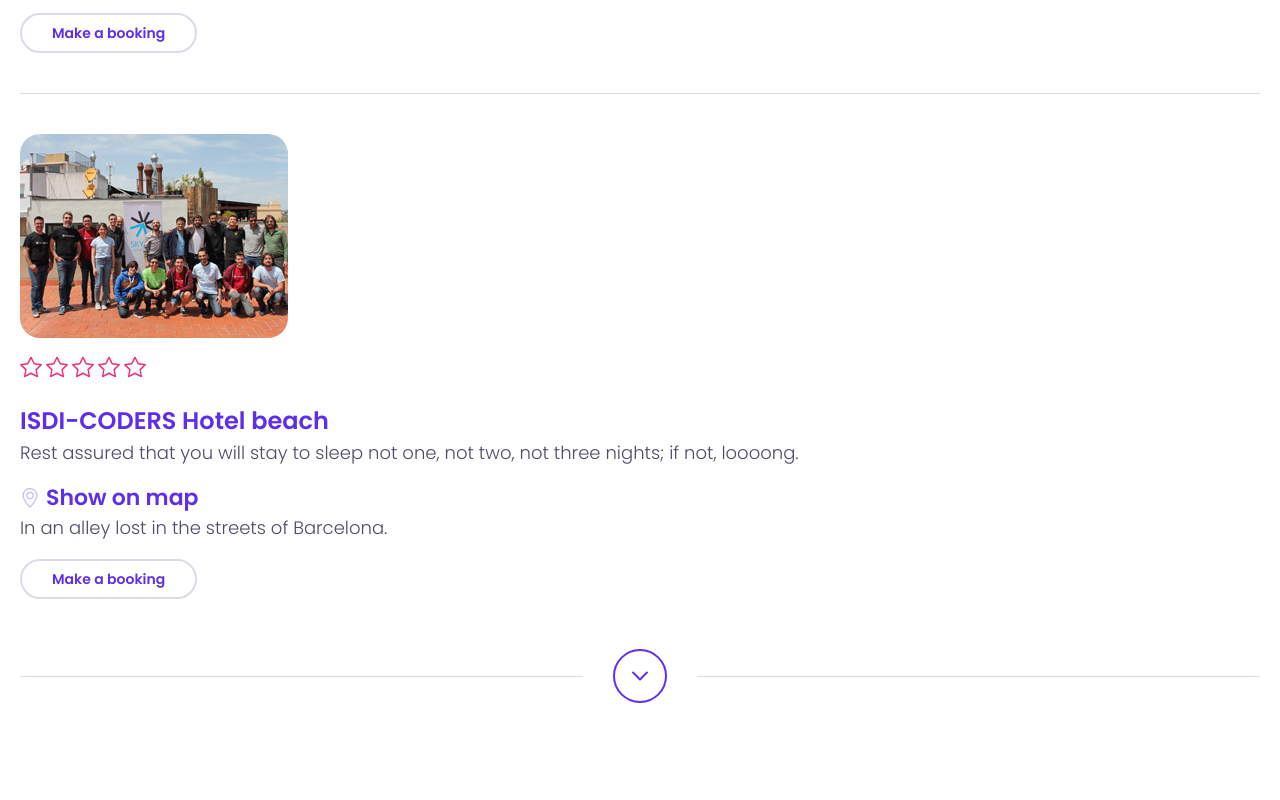
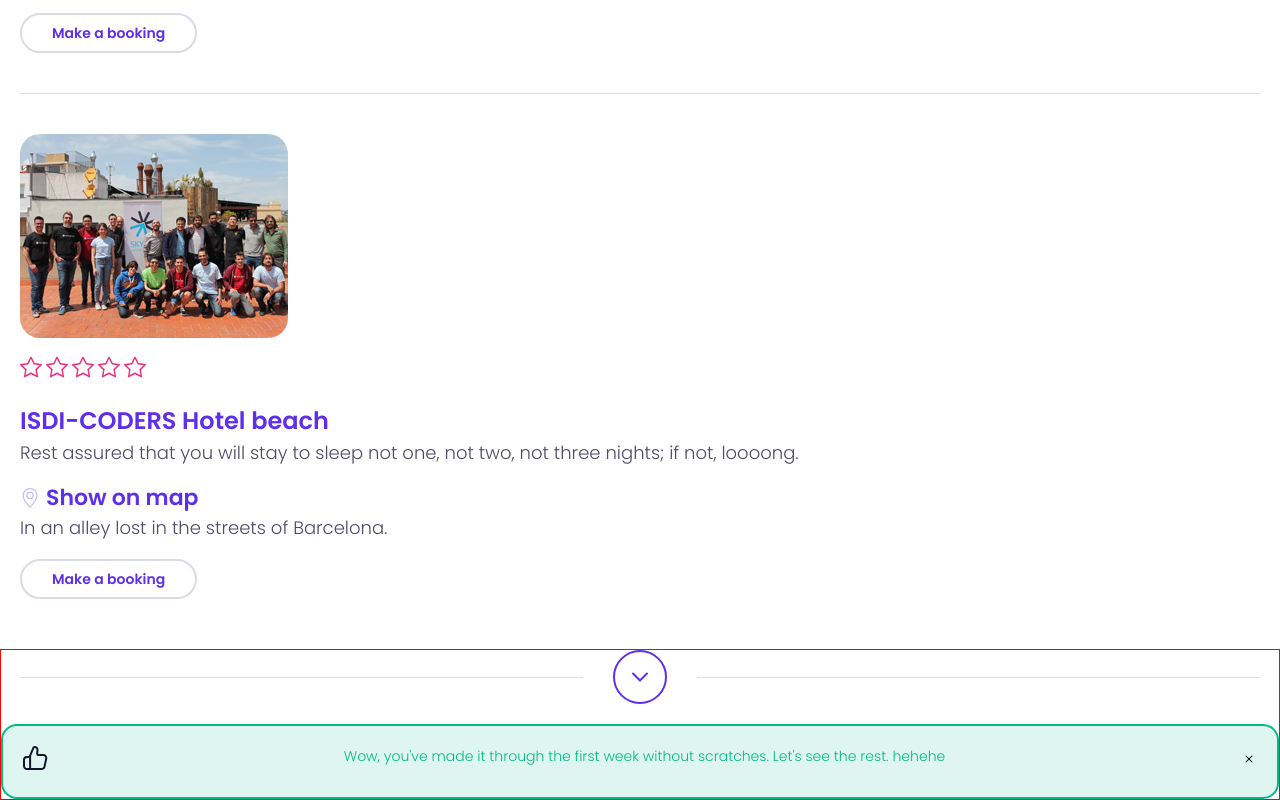
Before and after one commit to perezgallartalejandro/202209-w1ch5-alejandro-perez-miguel-angel-barquilla, a website: page index.html in a window 1280 px wide. Shown: the part 1008-1808 px from the top of the page. Before the commit the page ends 1711 px from the top, so only its background shows below. Drawn offline with nearby package versions, Linux system fonts and the light colour scheme; files that its build step writes are made by us from their sources.

Commit message:
Add green notice

```diff
--- a/index.html
+++ b/index.html
@@ -191,6 +191,33 @@
       </svg>
       <div class="open-more-line__right-line"></div>
     </div>
+
+    <article class="green-notice">
+      <div class="hand-thumbs-up">
+        <svg width="25" height="24" fill="none" viewBox="0 0 25 24" xmlns="http://www.w3.org/2000/svg">
+          <path
+            d="m1 14c0-1.6569 1.3432-3 3-3h1.1769c0.80225 0 1.5269-0.4794 1.8407-1.2177l3.3656-7.9191c0.2225-0.52337 0.7361-0.86318 1.3048-0.86318 1.6968 0 3.0136 1.4802 2.8162 3.1654l-0.3704 3.16c-0.1044 0.89152 0.5922 1.6746 1.4898 1.6746h4.6655c1.91 0 3.3336 1.7611 2.9334 3.6286l-1.7142 8c-0.2964 1.3832-1.5188 2.3714-2.9334 2.3714h-14.575c-1.6568 0-3-1.3431-3-3v-6z"
+            stroke="#14142B" stroke-width="2" />
+          <g transform="translate(6.1071 9.8227)" fill="none">
+            <path d="m1 0v13" stroke="#14142b" stroke-width="2" />
+          </g>
+        </svg>
+      </div>
+
+      <span class="green-notice__notice-text">Wow, you've made it through the first week without scratches. Let's see
+        the rest.
+        hehehe
+      </span>
+
+      <div class="close-icon">
+        <svg xmlns="http://www.w3.org/2000/svg" width="16" height="16" fill="currentColor" viewBox="0 0 16 16">
+          <path
+            d="M4.646 4.646a.5.5 0 0 1 .708 0L8 7.293l2.646-2.647a.5.5 0 0 1 .708.708L8.707 8l2.647 2.646a.5.5 0 0 1-.708.708L8 8.707l-2.646 2.647a.5.5 0 0 1-.708-.708L7.293 8 4.646 5.354a.5.5 0 0 1 0-.708z" />
+        </svg>
+      </div>
+    </article>
+
+
   </section>
 
   <section class="bloque de mensaje verde, miguel angel">
--- a/sass/_middle-area.scss
+++ b/sass/_middle-area.scss
@@ -1,7 +1,11 @@
 @use "variables";
 
 .notices-buttons-contact-block {
-  color: red;
+  display: flex;
+  flex-direction: column;
+  gap: 20px;
+
+  border: 1px solid red;
 }
 
 .open-more-line {
@@ -23,3 +27,26 @@
     color: variables.$global-blue;
   }
 }
+
+.green-notice {
+  display: flex;
+  flex-direction: row;
+  justify-content: space-between;
+  align-items: flex-start;
+  padding: 20px;
+  gap: 20px;
+  border: 2px solid variables.$notice-border-green;
+  border-radius: 16px;
+  background-color: variables.$notice-backgroun-green;
+
+  &__notice-text {
+    font-family: variables.$font-family-default;
+    font-size: 14px;
+    color: variables.$notice-border-green;
+  }
+}
+
+.close-icon {
+  align-self: center;
+  cursor: pointer;
+}
--- a/sass/_variables.scss
+++ b/sass/_variables.scss
@@ -2,5 +2,7 @@ $global-pink: #ed2e7e;
 $global-blue: #5f2eea;
 $global-grey: #4e4b66;
 $light-grey: #d9dbe9;
+$notice-border-green: #00ba88;
+$notice-backgroun-green: #00ba8820;
 
 $font-family-default: Poppins;
```
